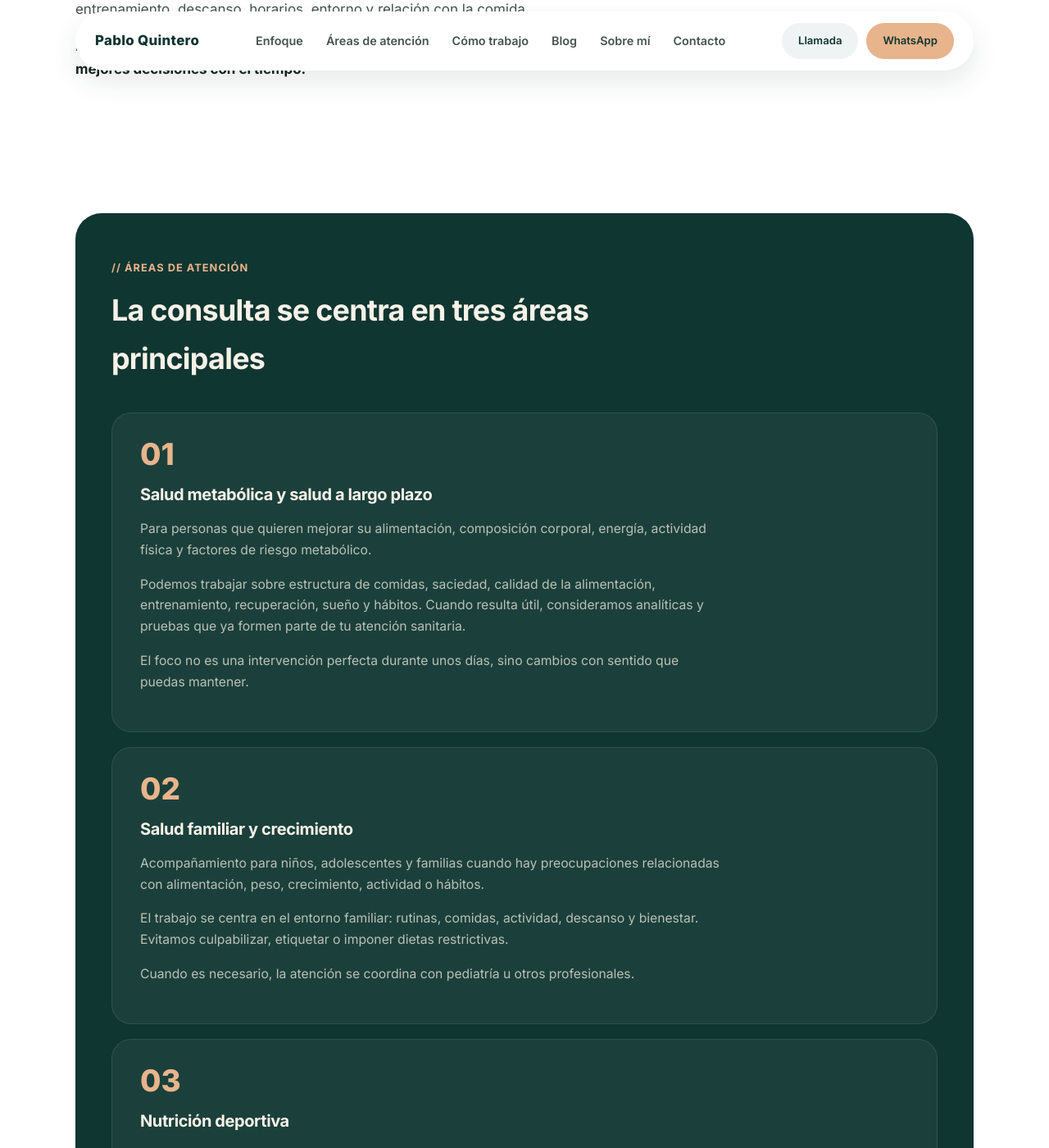
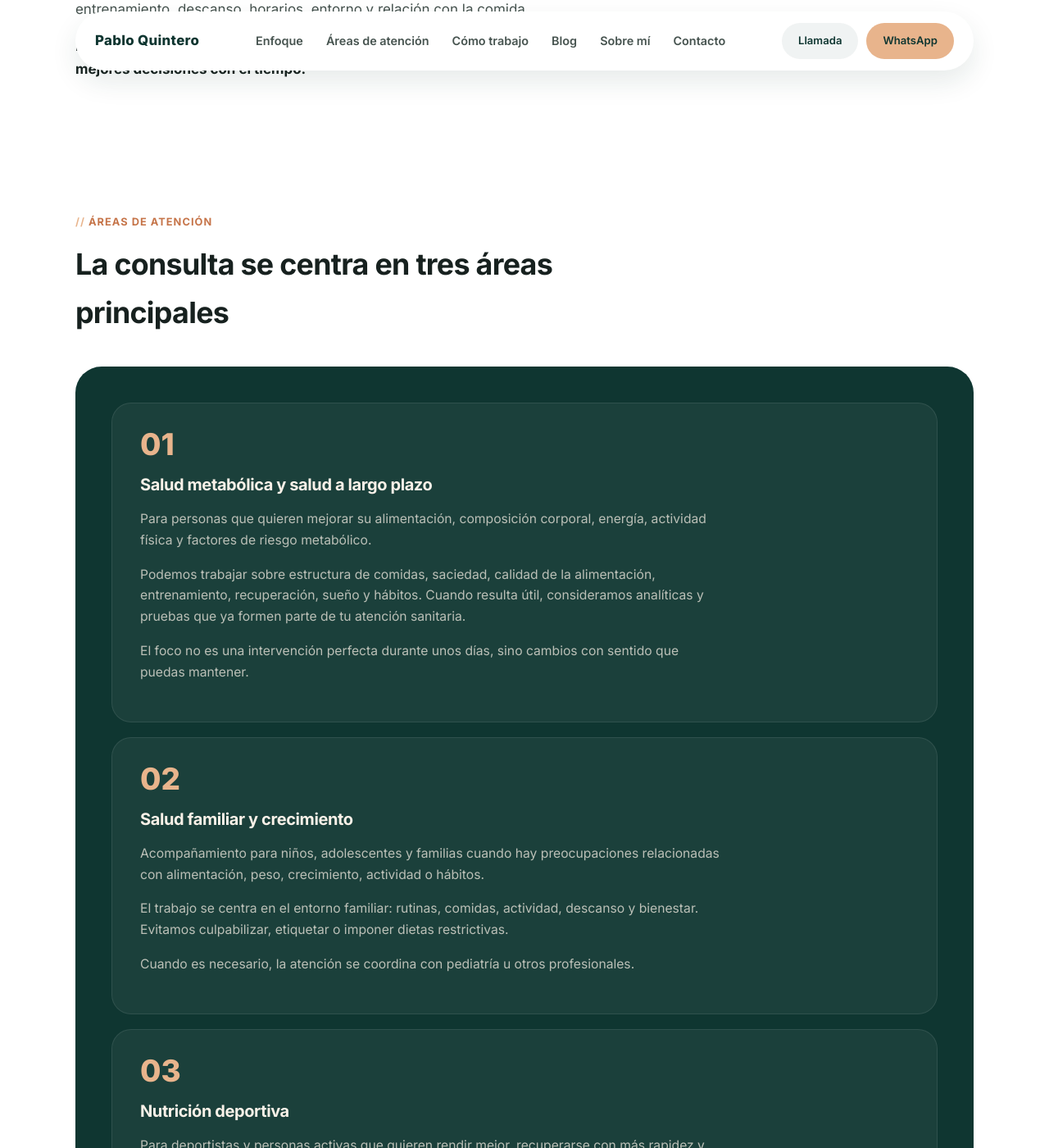
Before and after one commit to pquinriver/pabloquintero-nutricion, a Jekyll site: the page index.html, which Jekyll copies as it is, in a window 1280 px wide and 1400 px high, scrolled down 1130 px. Shown: the whole window at 82% size. Built offline with Jekyll 4.4.1, drawn with Linux system fonts in a browser that asks for light colours.

Commit message:
Pull Áreas de atención heading out of the green panel
The eyebrow-note + h2 now sit above .areas-wrap in the same plain
light style as Enfoque and Cómo trabajo, instead of living inside
the dark panel with a peach/cream override. Only the card grid and
CTA stay inside the dark green box. Rebuilt the Blog page header to
reuse the exact same .section-head markup (previously custom inline
styles) so its heading is now byte-for-byte the same size/color as
the rest of the site.

Co-Authored-By: Claude Sonnet 5 <noreply@anthropic.com>
Claude-Session: https://claude.ai/code/session_01DnN3Tam13buBricv2YHgrr

```diff
--- a/index.html
+++ b/index.html
@@ -183,12 +183,12 @@
   </section>
 
   <section class="section" id="areas">
+    <div class="section-head">
+      <p class="eyebrow-note">Áreas de atención</p>
+      <h2>La consulta se centra en tres áreas principales</h2>
+    </div>
+
     <div class="areas-wrap">
-      <div class="section-head">
-        <p class="eyebrow-note">Áreas de atención</p>
-        <h2>La consulta se centra en tres áreas principales</h2>
-      </div>
-
       <div class="area-grid">
         <div class="area-card">
           <span class="num">01</span>
--- a/styles.css
+++ b/styles.css
@@ -90,7 +90,7 @@
   /* ---------- generic section ---------- */
   .section{padding:72px 0}
   .section-head{max-width:640px;margin:0 0 36px}
-  .section-head h2{font-size:clamp(1.7rem,2.8vw,2.3rem)}
+  .section-head h1,.section-head h2{font-size:clamp(1.7rem,2.8vw,2.3rem)}
   .section-head p.lede{color:var(--muted);font-size:1.05rem}
   .eyebrow-note{color:var(--terracotta);font-weight:700;font-size:.8rem;text-transform:uppercase;letter-spacing:.08em;margin-bottom:12px}
   .eyebrow-note::before{content:"// ";color:var(--peach)}
@@ -102,11 +102,8 @@
   .value-prop p.strong-line{color:var(--ink);font-weight:700}
 
   /* ---------- áreas de atención (dark panel) ---------- */
-  .areas-wrap{background:var(--forest);border-radius:32px;padding:56px 44px;color:var(--cream)}
-  .areas-wrap .eyebrow-note{color:var(--peach)}
-  .areas-wrap .eyebrow-note::before{color:var(--peach)}
-  .areas-wrap h2{color:var(--cream)}
-  .area-grid{display:flex;flex-direction:column;gap:18px;margin-top:32px}
+  .areas-wrap{background:var(--forest);border-radius:32px;padding:44px}
+  .area-grid{display:flex;flex-direction:column;gap:18px}
   .area-card{background:rgba(255,255,255,.05);border:1px solid rgba(255,255,255,.09);border-radius:24px;padding:32px 34px}
   .area-card .num{display:block;font-size:2.3rem;font-weight:800;color:var(--peach);line-height:1;margin-bottom:14px}
   .area-card h3{color:var(--cream);font-size:1.25rem;margin-bottom:12px}
```
Also changed, not shown: blog/index.html (+6 -4 lines).
